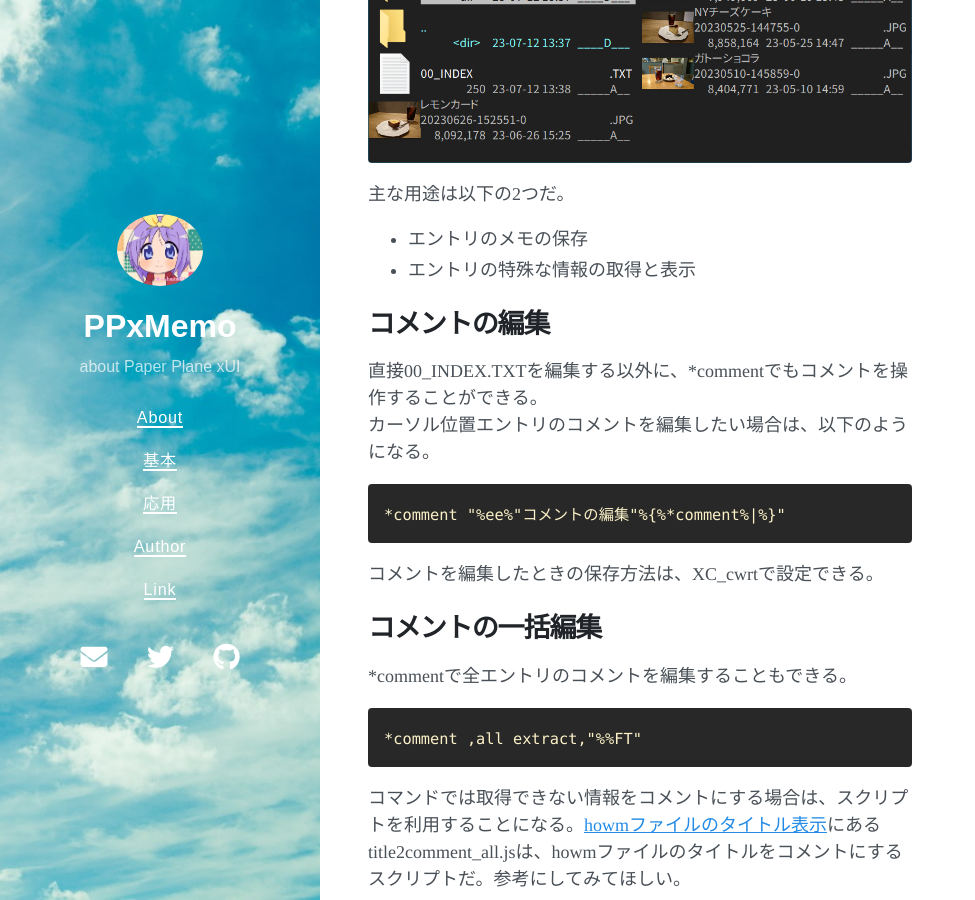
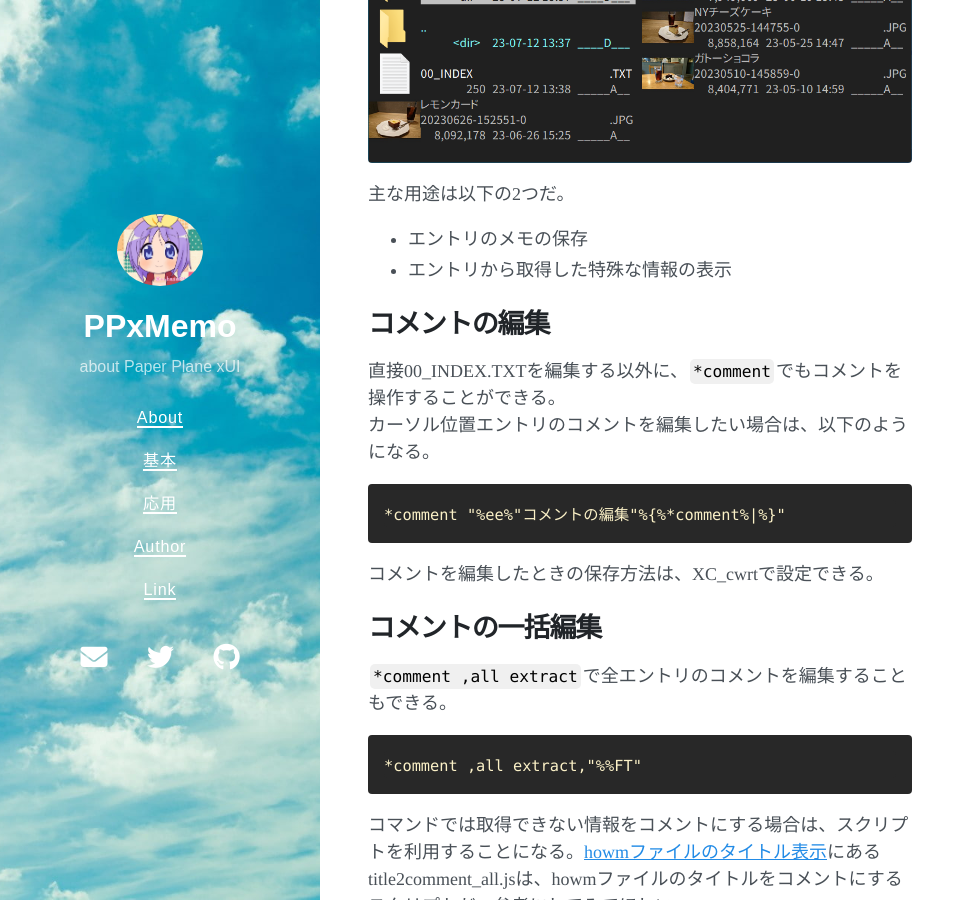
Before and after one commit to tukasa/ppxmemo, a Jekyll site: the page built from my_collections/_basic/other03.md, in a window 1280 px wide and 900 px high, scrolled down 920 px. Shown: the whole window, without its empty margins (0-975 px from the left). Built offline with Jekyll 4.4.1, drawn with Linux system fonts in a browser that asks for light colours; nearby versions of some CDN libraries.

Commit message:
微修正

````diff
--- a/my_collections/_basic/other03.md
+++ b/my_collections/_basic/other03.md
@@ -24,11 +24,11 @@ _00_INDEX.TXT_
 主な用途は以下の2つだ。
 
 - エントリのメモの保存
-- エントリの特殊な情報の取得と表示
+- エントリから取得した特殊な情報の表示
 
 ## コメントの編集
 
-直接00_INDEX.TXTを編集する以外に、*commentでもコメントを操作することができる。
+直接00_INDEX.TXTを編集する以外に、`*comment`でもコメントを操作することができる。
 カーソル位置エントリのコメントを編集したい場合は、以下のようになる。
 
 ```text
@@ -39,7 +39,7 @@ _00_INDEX.TXT_
 
 ## コメントの一括編集
 
-*commentで全エントリのコメントを編集することもできる。
+`*comment ,all extract`で全エントリのコメントを編集することもできる。
 
 ```text
 *comment ,all extract,"%%FT"
````
